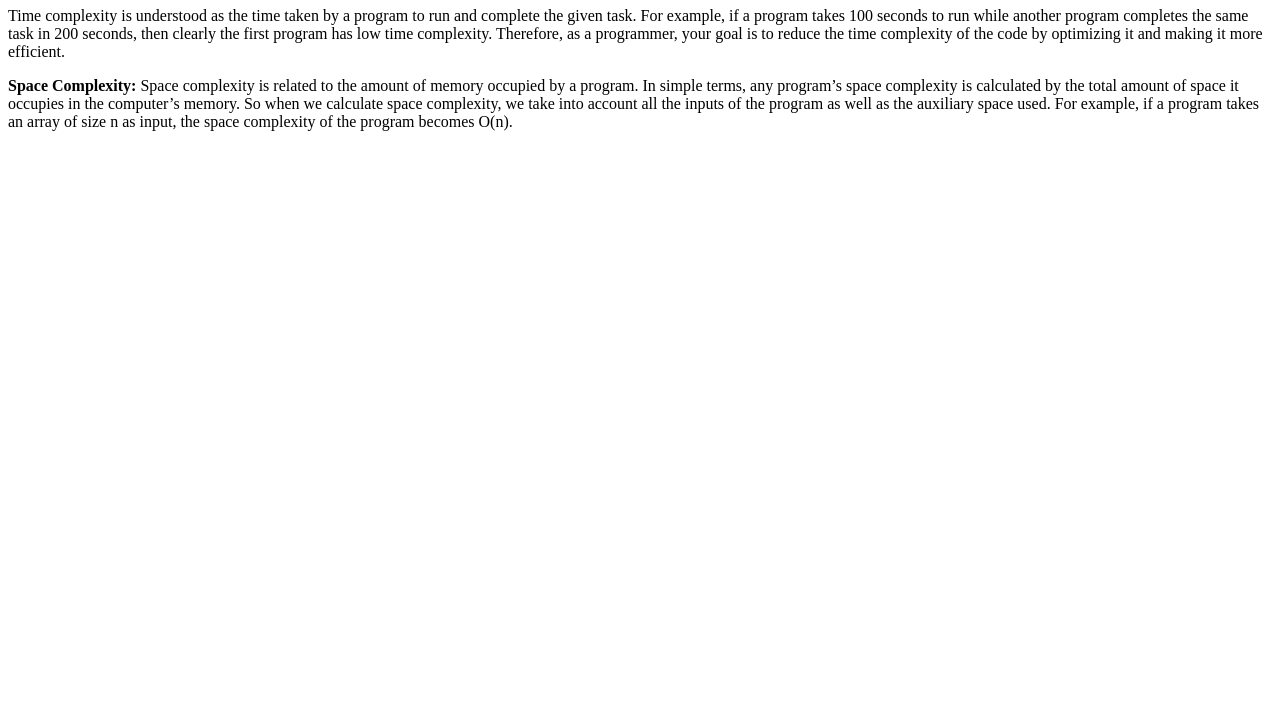
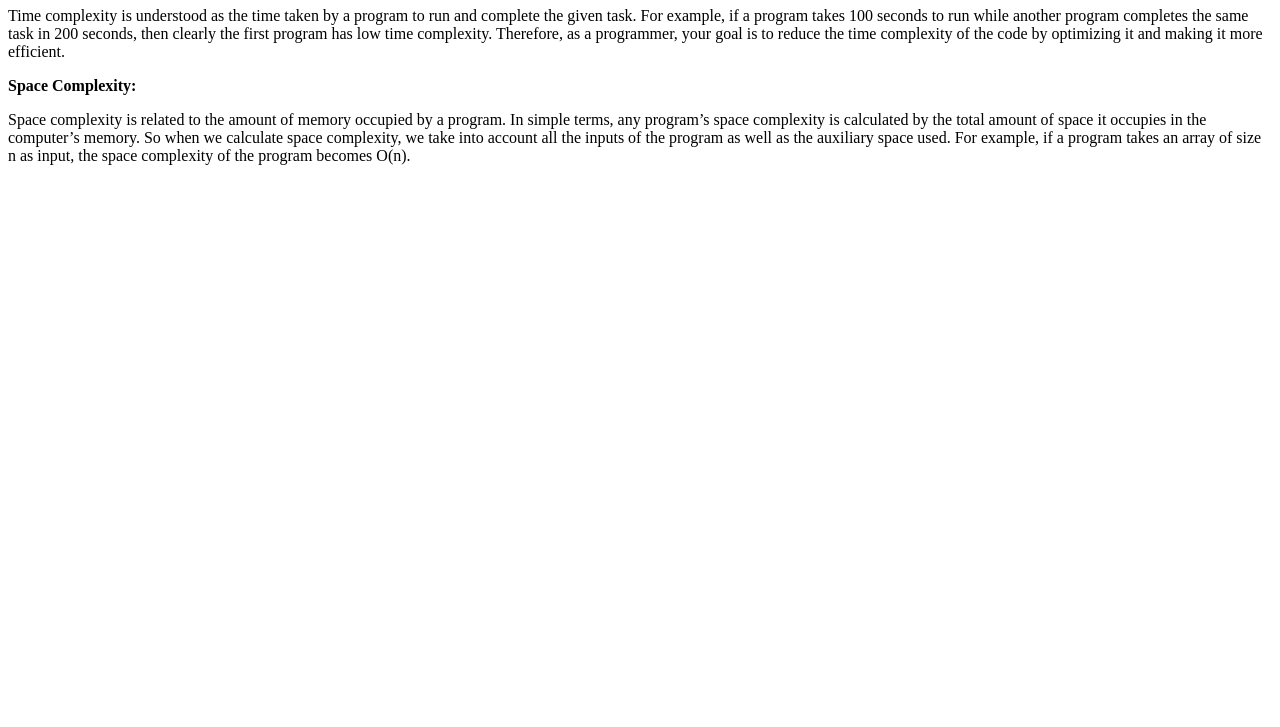
Before and after one commit to acciojob/time-and-space-complexity-vishalP-08, a website: page main.html in a window 1280 px wide. Shown: the part 73-800 px from the top of the page. Drawn offline with Linux system fonts and the light colour scheme.

Commit message:
created a submission

```diff
--- a/main.html
+++ b/main.html
@@ -12,7 +12,7 @@
     Time complexity is understood as the time taken by a program to run and complete the given task. For example, if a program takes 100 seconds to run while another program completes the same task in 200 seconds, then clearly the first program has low time complexity. Therefore, as a programmer, your goal is to reduce the time complexity of the code by optimizing it and making it more efficient.
   </p>
   <p>
-    <b>Space Complexity:</b> Space complexity is related to the amount of memory occupied by a program. In simple terms, any program’s space complexity is calculated by the total amount of space it occupies in the computer’s memory. So when we calculate space complexity, we take into account all the inputs of the program as well as the auxiliary space used. For example, if a program takes an array of size n as input, the space complexity of the program becomes O(n).
+    <b>Space Complexity:</b></p><p>Space complexity is related to the amount of memory occupied by a program. In simple terms, any program’s space complexity is calculated by the total amount of space it occupies in the computer’s memory. So when we calculate space complexity, we take into account all the inputs of the program as well as the auxiliary space used. For example, if a program takes an array of size n as input, the space complexity of the program becomes O(n).
   </p>
 </body>
 
```
